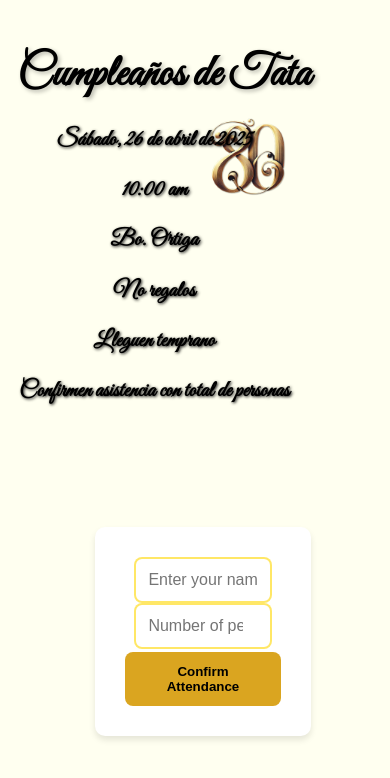
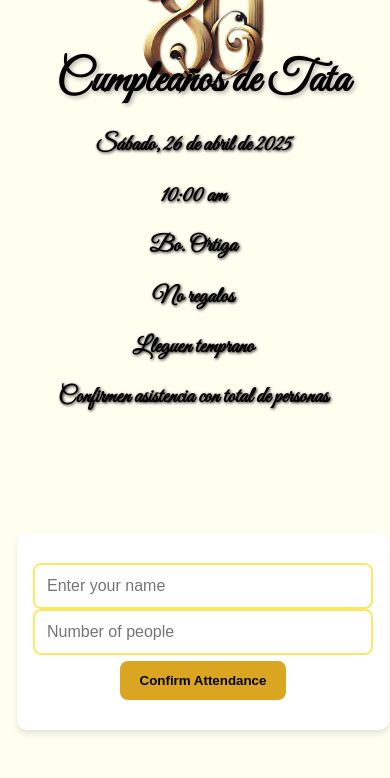
Before and after one commit to arebac/ayabday80, a React (Vite) app: page / in a window 390 px wide. Shown: the top 778 px of the page. Built offline with nearby package versions, Linux system fonts and the light colour scheme.

Commit message:
added mobile css

```diff
--- a/src/components/InvitationPage.css
+++ b/src/components/InvitationPage.css
@@ -119,3 +119,24 @@
   background-color: #daa520;
   transform: scale(1.05); /* Slight pop effect */
 }
+
+
+@media (max-width: 768px) {
+  .containerANDheader {
+    background-size: 40%; /* Make the image smaller on mobile */
+    background-position: top center; /* Center it for better appearance */
+  }
+
+  .header {
+    margin-right: 0; /* Remove right margin on mobile */
+    text-align: center;
+  }
+
+  .card {
+    width: 80%; /* Make form wider for small screens */
+  }
+
+  .input {
+    width: 100%; /* Ensure inputs are full width */
+  }
+}
```
